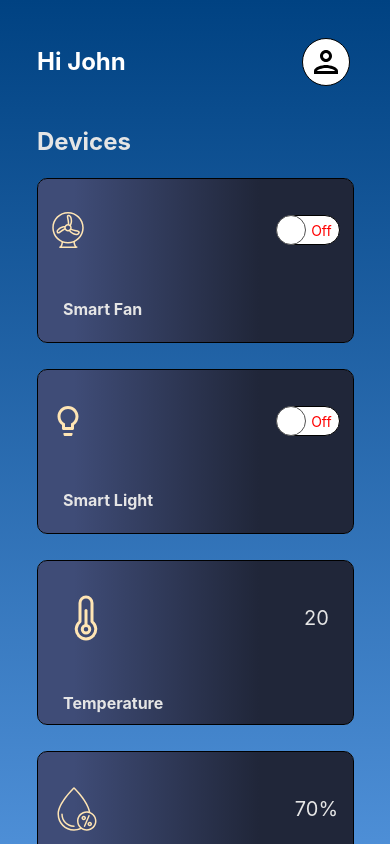
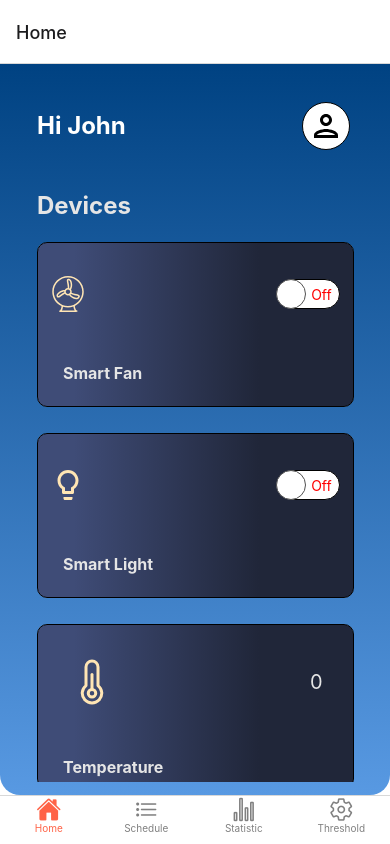
Before and after one commit to Leino2604/smart-house, a React Native app in the folder src/: screen /HomeScreen in a window 390 px wide. Shown: the top 844 px of the page. Built offline with nearby package versions, Linux system fonts and the light colour scheme; no server answers.

Commit message:
Refine menu bar, 4 screen divided: Home, Schedule, Statistic, Threshold

```diff
--- a/src/App.js
+++ b/src/App.js
@@ -1,47 +1,107 @@
-import { StatusBar } from "expo-status-bar";
-import { StyleSheet, Text, View } from "react-native";
-import HomeScreen from "./screens/home";
-import ScheduleScreen from "./screens/schedule";
-import EditScheduleScreen from "./screens/editSchedule";
-import { createStackNavigator } from "@react-navigation/stack";
-import { NavigationContainer } from "@react-navigation/native";
+// import { StatusBar } from "expo-status-bar";
+// import { StyleSheet, Text, View } from "react-native";
+// import HomeScreen from "./screens/home";
+// import ScheduleScreen from "./screens/schedule";
+// import EditScheduleScreen from "./screens/editSchedule";
+// import { createStackNavigator } from "@react-navigation/stack";
+// import { NavigationContainer } from "@react-navigation/native";
 
-import ThresholdModal from "./components/thresholdModal";
-import ThresholdScreen from "./screens/thresholdScreen";
+// import ThresholdModal from "./components/thresholdModal";
+// import ThresholdScreen from "./screens/thresholdScreen";
 
-const Stack = createStackNavigator();
+// const Stack = createStackNavigator();
+
+// export default function App() {
+// 	return (
+// 		<NavigationContainer>
+// 			<Stack.Navigator
+// 				screenOptions={{headerShown: false}}
+// 			>
+// 				<Stack.Screen
+// 					name="HomeScreen"
+// 					component={HomeScreen}
+// 					options={{title: "Home"}}
+// 				/>
+// 				<Stack.Screen
+// 					name="EditScheduleScreen"
+// 					component={EditScheduleScreen}
+// 					options={{title: "Edit schedule"}}
+// 				/>
+// 				<Stack.Screen
+// 					name="ScheduleScreen"
+// 					component={ScheduleScreen}
+// 					options={{title: "Schedule"}}
+// 				/>
+// 			</Stack.Navigator>
+// 		</NavigationContainer>
+// 	);
+// }
+
+// const styles = StyleSheet.create({
+// 	container: {
+// 		flex: 1,
+// 		backgroundColor: "#fff",
+// 		alignItems: "center",
+// 		justifyContent: "center",
+// 	},
+// });
+
+import * as React from 'react';
+import { NavigationContainer } from '@react-navigation/native';
+import { createBottomTabNavigator } from '@react-navigation/bottom-tabs';
+import Ionicons from 'react-native-vector-icons/Ionicons';
+
+// Screens
+import HomeScreen from './screens/home';
+import ScheduleScreen from './screens/schedule';
+import StatisticScreen from './screens/statisticScreen';
+import ThresholdScreen from './screens/thresholdScreen';
+
+//Screen names
+const homeName = "Home";
+const scheduleName = "Schedule";
+const statisticName = "Statistic";
+const ThresholdName = "Threshold";
+
+const Tab = createBottomTabNavigator();
 
 export default function App() {
-	return (
-		<NavigationContainer>
-			<Stack.Navigator
-				screenOptions={{headerShown: false}}
-			>
-				<Stack.Screen
-					name="HomeScreen"
-					component={HomeScreen}
-					options={{title: "Home"}}
-				/>
-				<Stack.Screen
-					name="EditScheduleScreen"
-					component={EditScheduleScreen}
-					options={{title: "Edit schedule"}}
-				/>
-				<Stack.Screen
-					name="ScheduleScreen"
-					component={ScheduleScreen}
-					options={{title: "Schedule"}}
-				/>
-			</Stack.Navigator>
-		</NavigationContainer>
-	);
+  return (
+    <NavigationContainer>
+      <Tab.Navigator
+        initialRouteName={homeName}
+        screenOptions={({ route }) => ({
+          tabBarIcon: ({ focused, color, size }) => {
+            let iconName;
+            let rn = route.name;
+
+            if (rn === homeName) {
+              iconName = focused ? 'home' : 'home-outline';
+            } else if (rn === scheduleName) {
+              iconName = focused ? 'list' : 'list-outline';
+            } else if (rn === statisticName) {
+              iconName = focused ? 'stats-chart' : 'stats-chart-outline';
+            } else if (rn === ThresholdName) {
+				iconName = focused ? 'settings' : 'settings-outline';
+			}
+
+            // You can return any component that you like here!
+            return <Ionicons name={iconName} size={size} color={color} />;
+          },
+        })}
+        tabBarOptions={{
+          activeTintColor: 'tomato',
+          inactiveTintColor: 'grey',
+          labelStyle: { paddingBottom: 10, fontSize: 10 },
+          style: { padding: 10, height: 70}
+        }}>
+
+        <Tab.Screen name={homeName} component={HomeScreen} />
+        <Tab.Screen name={scheduleName} component={ScheduleScreen} />
+        <Tab.Screen name={statisticName} component={StatisticScreen} />
+		<Tab.Screen name={ThresholdName} component={ThresholdScreen} />
+
+      </Tab.Navigator>
+    </NavigationContainer>
+  );
 }
-
-const styles = StyleSheet.create({
-	container: {
-		flex: 1,
-		backgroundColor: "#fff",
-		alignItems: "center",
-		justifyContent: "center",
-	},
-});
--- a/src/global.js
+++ b/src/global.js
@@ -1 +1 @@
-global.AdaFruitIOKey = "aio_Qcho88bGXSX5zL3bA541aDM7a6GC";
+global.AdaFruitIOKey = "aio_HEVX73Fqm5njp9BkYq3ilLQK6otD";
--- a/src/package.json
+++ b/src/package.json
@@ -10,8 +10,10 @@
   },
   "dependencies": {
     "@expo/webpack-config": "^19.0.0",
+    "@react-native-community/datetimepicker": "7.2.0",
     "@react-native-community/slider": "4.4.2",
     "@react-native-community/viewpager": "5.0.11",
+    "@react-navigation/bottom-tabs": "^6.5.11",
     "@react-navigation/native": "^6.1.9",
     "@react-navigation/stack": "^6.3.20",
     "axios": "^1.6.2",
@@ -29,8 +31,7 @@
     "react-native-safe-area-context": "4.6.3",
     "react-native-screens": "~3.22.0",
     "react-native-svg": "^14.0.0",
-    "react-native-web": "~0.19.6",
-    "@react-native-community/datetimepicker": "7.2.0"
+    "react-native-web": "~0.19.6"
   },
   "devDependencies": {
     "@babel/core": "^7.20.0"
--- a/src/screens/home.js
+++ b/src/screens/home.js
@@ -1,15 +1,9 @@
 import React, { useState, useEffect, useCallback } from "react";
 import MenuBar from "../components/menu";
-import {
-	ScrollView,
-	StatusBar,
-	View,
-	StyleSheet,
-	Text,
-} from "react-native";
+import { ScrollView, StatusBar, View, StyleSheet, Text } from "react-native";
 import axios from "axios";
 import { LinearGradient } from "expo-linear-gradient";
-
+import "../global";
 
 import UserIcon from "../components/userIcon";
 import FanIcon from "../components/fanIcon";
@@ -20,23 +14,59 @@ import HumiditymeterIcon from "../components/humiditymeterIcon";
 import * as SplashScreen from "expo-splash-screen";
 import { useFonts } from "expo-font";
 
-const HomeScreen = ({navigation}) => {
+const HomeScreen = ({ navigation }) => {
 	const [user, setUser] = useState(initialUser);
 	const [fanEnabled, setFanEnabled] = useState(false);
 	const [lightEnabled, setLightEnabled] = useState(false);
-	const [temp, setTemp] = useState(20.0);
-	const [humidity, setHumidity] = useState(70.0);
+	const [temp, setTemp] = useState(0.0);
+	const [humidity, setHumidity] = useState(0.0);
+
+	const AdaFruitIOKey = global.AdaFruitIOKey;
+	console.log(AdaFruitIOKey);
+
+	// Function to fetch data from the API
+	const fetchData = async (url, setDataFunction) => {
+		try {
+			const headers = {
+				"X-AIO-Key": AdaFruitIOKey,
+				"Content-Type": "application/json",
+			};
+
+			const response = await axios.get(url, { headers });
+			setDataFunction(response.data.value);
+
+			console.log(response.data.value);
+		} catch (error) {
+			console.error("Error fetching data:", error);
+		}
+	};
+
+	useEffect(() => {
+		// Fetch data initially
+		fetchData("https://io.adafruit.com/api/v2/dadnhk231nhom9/feeds/group-9.fan-speed/data/last", setFanEnabled);
+		fetchData("https://io.adafruit.com/api/v2/dadnhk231nhom9/feeds/group-9.light-switch/data/last", setLightEnabled);
+		fetchData("https://io.adafruit.com/api/v2/dadnhk231nhom9/feeds/group-9.temp/data/last", setTemp);
+		fetchData("https://io.adafruit.com/api/v2/dadnhk231nhom9/feeds/group-9.humid/data/last", setHumidity);
+
+		// Set up interval to fetch data every 3 seconds
+		const interval = setInterval(() => {
+			console.log("----------------------------------");
+			fetchData("https://io.adafruit.com/api/v2/dadnhk231nhom9/feeds/group-9.fan-speed/data/last", setFanEnabled);
+			fetchData("https://io.adafruit.com/api/v2/dadnhk231nhom9/feeds/group-9.light-switch/data/last", setLightEnabled);
+			fetchData("https://io.adafruit.com/api/v2/dadnhk231nhom9/feeds/group-9.temp/data/last", setTemp);
+			fetchData("https://io.adafruit.com/api/v2/dadnhk231nhom9/feeds/group-9.humid/data/last", setHumidity);
+
+			console.log(fanEnabled, lightEnabled, temp, humidity)
+		}, 3000);
+
+		// Clean up interval on component unmount
+		return () => clearInterval(interval);
+	}, []);
 
 	/* Used to load new fonts */
 	const [fontsLoaded, setFontsLoaded] = useFonts({
-		"Karla-Regular": require("../assets/fonts/Karla-Regular.ttf")
+		"Karla-Regular": require("../assets/fonts/Karla-Regular.ttf"),
 	});
-	useEffect(() => {
-		async function loadFonts() {
-			await SplashScreen.preventAutoHideAsync();
-		}
-		loadFonts();
-	}, [])
 
 	if (!fontsLoaded) {
 		return null;
@@ -44,66 +74,13 @@ const HomeScreen = ({navigation}) => {
 		SplashScreen.hideAsync();
 	}
 
-	// // Function to fetch data from the API
-	// const fetchData = async (url, setDataFunction) => {
-	// 	try {
-	// 		const headers = {
-	// 			"X-AIO-Key": "aio_TUVE91jHx4brvdbZ36a9P82TnYTV",
-	// 			"Content-Type": "application/json",
-	// 		};
+	// useEffect(() => {
+	// 	async function loadFonts() {
+	// 		await SplashScreen.preventAutoHideAsync();
+	// 	}
+	// 	loadFonts();
+	// }, [])
 
-	// 		const response = await axios.get(url, { headers });
-	// 		setDataFunction(response.data.value);
-
-	// 		console.log(response.data.value)
-	// 	} catch (error) {
-	// 		console.error("Error fetching data:", error);
-	// 	}
-	// };
-
-	// Effect to fetch data initially and update every 3 seconds
-	// useEffect(() => {
-	// 	// Fetch data initially
-	// 	fetchData(
-	// 		"https://io.adafruit.com/api/v2/dadnhk231nhom9/feeds/group-9.fan-speed/data/last",
-	// 		setFanEnabled,
-	// 	);
-	// 	fetchData(
-	// 		"https://io.adafruit.com/api/v2/dadnhk231nhom9/feeds/group-9.light-switch/data/last",
-	// 		setLightEnabled,
-	// 	);
-	// 	fetchData(
-	// 		"https://io.adafruit.com/api/v2/dadnhk231nhom9/feeds/group-9.temp/data/last",
-	// 		setTemp,
-	// 	);
-	// 	fetchData(
-	// 		"https://io.adafruit.com/api/v2/dadnhk231nhom9/feeds/group-9.humid/data/last",
-	// 		setHumidity,
-	// 	);
-
-	// 	// Set up interval to fetch data every 3 seconds
-	// 	const interval = setInterval(() => {
-	// 		fetchData(
-	// 			"https://io.adafruit.com/api/v2/dadnhk231nhom9/feeds/group-9.fan-speed/data/last",
-	// 			setFanEnabled,
-	// 		);
-	// 		fetchData(
-	// 			"https://io.adafruit.com/api/v2/dadnhk231nhom9/feeds/group-9.light-switch/data/last",
-	// 			setLightEnabled,
-	// 		);
-	// 		fetchData(
-	// 			"https://io.adafruit.com/api/v2/dadnhk231nhom9/feeds/group-9.temp/data/last",
-	// 			setTemp,
-	// 		);
-	// 		fetchData(
-	// 			"https://io.adafruit.com/api/v2/dadnhk231nhom9/feeds/group-9.humid/data/last",
-	// 			setHumidity,
-	// 		);
-	// 	}, 3000);
-
-	// 	// Clean up interval on component unmount
-	// 	return () => clearInterval(interval);
-	// }, []); // Empty dependency array means this effect runs once after the initial render
 
 	function handleFanEnabledToggleSwitch() {
 		setFanEnabled((currState) => !currState);
@@ -114,25 +91,16 @@ const HomeScreen = ({navigation}) => {
 	}
 
 	function navigateToScreen(screenName) {
-		console.log(screenName)
-		navigation.navigate(screenName, {})
+		console.log(screenName);
+		navigation.navigate(screenName, {});
 	}
 
 	return (
-		<View
-			style={homeScreenStyle.container}
-		>
-			<LinearGradient
-				style={homeScreenStyle.main}
-				colors={["#004282", "#5899e2"]}
-			>
-				<StatusBar
-					barStyle={"light-content"}
-				/>
+		<View style={homeScreenStyle.container}>
+			<LinearGradient style={homeScreenStyle.main} colors={["#004282", "#5899e2"]}>
+				<StatusBar barStyle={"light-content"} />
 				<View style={userInfoStyle.container}>
-					<Text style={userInfoStyle.greetingMsg}>
-						Hi {user.name}
-					</Text>
+					<Text style={userInfoStyle.greetingMsg}>Hi {user.name}</Text>
 					<View style={userInfoStyle.icon}>
 						<UserIcon />
 					</View>
@@ -145,8 +113,8 @@ const HomeScreen = ({navigation}) => {
 								style={fanStyle.container}
 								colors={["rgb(63, 76, 119)", "rgb(32, 38, 57)"]}
 								locations={[0.114, 0.702]}
-								start={{x: 0, y: 0}}
-								end={{x: 1, y: 0}}
+								start={{ x: 0, y: 0 }}
+								end={{ x: 1, y: 0 }}
 							>
 								<View style={fanStyle.content}>
 									<FanIcon />
@@ -169,43 +137,33 @@ const HomeScreen = ({navigation}) => {
 								style={lightStyle.container}
 								colors={["rgb(63, 76, 119)", "rgb(32, 38, 57)"]}
 								locations={[0.114, 0.702]}
-								start={{x: 0, y: 0}}
-								end={{x: 1, y: 0}}
+								start={{ x: 0, y: 0 }}
+								end={{ x: 1, y: 0 }}
 							>
 								<View style={lightStyle.content}>
 									<LightBulbIcon />
 									<ToggleSwitch
 										value={lightEnabled}
-										onValueChange={
-											handleLightEnabledToggleSwitch
-										}
+										onValueChange={handleLightEnabledToggleSwitch}
 										activeText={"On"}
 										inactiveText={"Off"}
-										activeTextStyle={
-											lightEnabledToggleSwitchStyle.activeText
-										}
-										inactiveTextStyle={
-											fanEnabledToggleSwitchStyle.inactiveText
-										}
+										activeTextStyle={lightEnabledToggleSwitchStyle.activeText}
+										inactiveTextStyle={fanEnabledToggleSwitchStyle.inactiveText}
 										backgroundInactive={"#FFFFFF"}
 										backgroundActive={"#90EE90"}
-										containerStyle={
-											lightEnabledToggleSwitchStyle.container
-										}
+										containerStyle={lightEnabledToggleSwitchStyle.container}
 										circleInActiveColor={"#FFFFFF"}
 									/>
 								</View>
-								<Text style={lightStyle.title}>
-									Smart Light
-								</Text>
+								<Text style={lightStyle.title}>Smart Light</Text>
 							</LinearGradient>
 
 							<LinearGradient
 								style={thermometerStyle.container}
 								colors={["rgb(63, 76, 119)", "rgb(32, 38, 57)"]}
 								locations={[0.114, 0.702]}
-								start={{x: 0, y: 0}}
-								end={{x: 1, y: 0}}
+								start={{ x: 0, y: 0 }}
+								end={{ x: 1, y: 0 }}
 							>
 								<View style={thermometerStyle.content}>
 									<ThermometerIcon />
@@ -218,8 +176,8 @@ const HomeScreen = ({navigation}) => {
 								style={humiditymeterStyle.container}
 								colors={["rgb(63, 76, 119)", "rgb(32, 38, 57)"]}
 								locations={[0.114, 0.702]}
-								start={{x: 0, y: 0}}
-								end={{x: 1, y: 0}}
+								start={{ x: 0, y: 0 }}
+								end={{ x: 1, y: 0 }}
 							>
 								<View style={humiditymeterStyle.content}>
 									<HumiditymeterIcon />
@@ -231,7 +189,7 @@ const HomeScreen = ({navigation}) => {
 					</ScrollView>
 				</View>
 			</LinearGradient>
-			<MenuBar onPressIcon={navigateToScreen} />
+			{/* <MenuBar onPressIcon={navigateToScreen} /> */}
 		</View>
 	);
 };
@@ -241,16 +199,16 @@ const homeScreenStyle = StyleSheet.create({
 		backgroundColor: "#FFFFFF",
 		width: "100%",
 		height: "100%",
-		fontFamily: "Karla-Regular"
+		fontFamily: "Karla-Regular",
 	},
 	main: {
 		display: "flex",
 		flexDirection: "column",
 		width: "100%",
-		height: "93%",
+		height: "100%",
 		borderBottomLeftRadius: 20,
 		borderBottomRightRadius: 20,
-        paddingBottom: 75,  // Add padding at the bottom
+		paddingBottom: 75, // Add padding at the bottom
 	},
 });
 
@@ -285,8 +243,8 @@ const equipmentInfoStyle = StyleSheet.create({
 	container: {
 		marginTop: "10.62%",
 		marginLeft: "9.49%",
-        flexDirection: 'row',
-		height: "90%"
+		flexDirection: "row",
+		height: "90%",
 	},
 	scrollView: {
 		flex: 1,
@@ -402,7 +360,7 @@ const humiditymeterStyle = StyleSheet.create({
 		fontWeight: "bold",
 		marginLeft: 25,
 	},
-})
+});
 
 const fanEnabledToggleSwitchStyle = StyleSheet.create({
 	container: {
@@ -432,7 +390,7 @@ const value = StyleSheet.create({
 	tempValue: {
 		// marginLeft: 'auto',  // Đẩy sang bên phải
 		color: "#E5E5E5",
-        fontSize: 20,  // Tăng kích thước font
+		fontSize: 20, // Tăng kích thước font
 	},
 	humidityValue: {
 		// borderWidth: 1,
@@ -440,7 +398,7 @@ const value = StyleSheet.create({
 		color: "#E5E5E5",
 		fontSize: 20,
 	},
-})
+});
 
 const initialUser = {
 	name: "John",
--- a/src/screens/schedule.js
+++ b/src/screens/schedule.js
@@ -158,7 +158,7 @@ const ScheduleScreen = ({navigation}) => {
 					})}
 				</ScrollView>
 			</LinearGradient>
-			<MenuBar onPressIcon={navigateToScreen} />
+			{/* <MenuBar onPressIcon={navigateToScreen} /> */}
 		</View>
 	);
 };
@@ -175,7 +175,7 @@ const scheduleScreenStyle = StyleSheet.create({
 		display: "flex",
 		flexDirection: "column",
 		width: "100%",
-		height: "93%",
+		height: "100%",
 		borderBottomLeftRadius: 20,
 		borderBottomRightRadius: 20,
 	},
--- /dev/null
+++ b/src/screens/statisticScreen.js
@@ -0,0 +1,12 @@
+import * as React from 'react';
+import { View, Text } from 'react-native';
+
+export default function StatisticScreen({ navigation }) {
+    return (
+        <View style={{ flex: 1, alignItems: 'center', justifyContent: 'center' }}>
+            <Text
+                onPress={() => navigation.navigate('Home')}
+                style={{ fontSize: 26, fontWeight: 'bold' }}>Statistic Screen</Text>
+        </View>
+    );
+}
--- a/src/screens/thresholdScreen.js
+++ b/src/screens/thresholdScreen.js
@@ -7,143 +7,154 @@ import axios from "axios";
 const BACKEND_API = "https://smart-house-api.onrender.com";
 
 
-const ThresholdCard = () => {};
+export default function ThresholdScreen({ navigation }) {
+    return (
+        <View style={{ flex: 1, alignItems: 'center', justifyContent: 'center' }}>
+            <Text
+                onPress={() => navigation.navigate('Home')}
+                style={{ fontSize: 26, fontWeight: 'bold' }}>Threshold Screen</Text>
+        </View>
+    );
+}
 
-const ThresholdScreen = () => {
-	const [data, setData] = useState([]);
 
-	// Function to fetch data from the API
-	const fetchThresholdData = async () => {
-		try {
-			const response = await axios.get(`${BACKEND_API}/thresholds`);
-			const thresholds = response.data;
-			setData(thresholds);
-			console.log(data);
-		} catch (error) {
-			if (error.response) {
-				console.error("Server responded with an error:", error.response.status, error.response.data);
-			} else if (error.request) {
-				console.error("No response received from the server");
-			} else {
-				console.error("Error setting up the request:", error.message);
-			}
-		}
-	};
+// const ThresholdCard = () => {};
 
-	useEffect(() => {
-		const fetchData = async () => {
-			fetchThresholdData();
-		};
+// const ThresholdScreen = () => {
+// 	const [data, setData] = useState([]);
 
-		fetchData(); // Initial fetch
+// 	// Function to fetch data from the API
+// 	const fetchThresholdData = async () => {
+// 		try {
+// 			const response = await axios.get(`${BACKEND_API}/thresholds`);
+// 			const thresholds = response.data;
+// 			setData(thresholds);
+// 			console.log(data);
+// 		} catch (error) {
+// 			if (error.response) {
+// 				console.error("Server responded with an error:", error.response.status, error.response.data);
+// 			} else if (error.request) {
+// 				console.error("No response received from the server");
+// 			} else {
+// 				console.error("Error setting up the request:", error.message);
+// 			}
+// 		}
+// 	};
 
-		const interval = setInterval(fetchData, 3000);
+// 	useEffect(() => {
+// 		const fetchData = async () => {
+// 			fetchThresholdData();
+// 		};
 
-		// Clean up interval on component unmount
-		return () => clearInterval(interval);
-	}, []);
+// 		fetchData(); // Initial fetch
 
-	return (
-		<View style={style.main}>
-			<View style={style.head}>
-				<Text style={style.head.title}>Thresholds</Text>
-				<Pressable style={style.head.addButtonContainer}>
-					<Text style={style.head.addButtonContainer.buttonLabel}>Add</Text>
-				</Pressable>
-			</View>
-			<ScrollView>
-				{data &&
-					data.map((item) => {
-						console.log(item);
-						if (data[0] == undefined || data == undefined) return <Text>No threshold set</Text>;
-						else {
-							//
-						}
-					})}
-			</ScrollView>
-			<View>
-				<Text>SIUUU</Text>
-			</View>
-		</View>
-	);
-};
+// 		const interval = setInterval(fetchData, 3000);
 
-const style = StyleSheet.create({
-	// container: {
-	// 	backgroundColor: "#246EE9",
-	// 	width: "100%",
-	// 	height: "100%",
-	// 	gap: 39,
-	// },
-	main: {
-		display: "flex",
-		flexDirection: "column",
-		width: "100%",
-		height: "89.22%",
-		backgroundColor: "#246EE9",
-		borderBottomLeftRadius: 20,
-		borderBottomRightRadius: 20,
-		paddingBottom: 75, // Add padding at the bottom
-	},
-	head: {
-		display: "flex",
-		flexDirection: "row",
-		title: {
-			flex: 2 / 3,
-			margin: 15,
-			fontSize: 25,
-			color: "#fff",
-		},
-		addButtonContainer: {
-			flex: 1 / 3,
-			width: 30,
-			height: 30,
-			margin: 15,
-			fontSize: 20,
-			alignItems: "center",
-			justifyContent: "center",
-			padding: 3,
-			button: {
-				borderRadius: 10,
-				width: "100%",
-				height: "100%",
-				alignItems: "center",
-				justifyContent: "center",
-				flexDirection: "row",
-			},
-			buttonIcon: {
-				paddingRight: 8,
-			},
-			buttonLabel: {
-				color: "#fff",
-				fontSize: 16,
-			},
-		},
-	},
+// 		// Clean up interval on component unmount
+// 		return () => clearInterval(interval);
+// 	}, []);
 
-	// buttonContainer: {
-	// 	width: 320,
-	// 	height: 68,
-	// 	marginHorizontal: 20,
-	// 	alignItems: "center",
-	// 	justifyContent: "center",
-	// 	padding: 3,
-	// },
-	// button: {
-	// 	borderRadius: 10,
-	// 	width: "100%",
-	// 	height: "100%",
-	// 	alignItems: "center",
-	// 	justifyContent: "center",
-	// 	flexDirection: "row",
-	// },
-	// buttonIcon: {
-	// 	paddingRight: 8,
-	// },
-	// buttonLabel: {
-	// 	color: "#fff",
-	// 	fontSize: 16,
-	// },
-});
+// 	return (
+// 		<View style={style.main}>
+// 			<View style={style.head}>
+// 				<Text style={style.head.title}>Thresholds</Text>
+// 				<Pressable style={style.head.addButtonContainer}>
+// 					<Text style={style.head.addButtonContainer.buttonLabel}>Add</Text>
+// 				</Pressable>
+// 			</View>
+// 			<ScrollView>
+// 				{data &&
+// 					data.map((item) => {
+// 						console.log(item);
+// 						if (data[0] == undefined || data == undefined) return <Text>No threshold set</Text>;
+// 						else {
+// 							//
+// 						}
+// 					})}
+// 			</ScrollView>
+// 			<View>
+// 				<Text>SIUUU</Text>
+// 			</View>
+// 		</View>
+// 	);
+// };
 
-export default ThresholdScreen;
+// const style = StyleSheet.create({
+// 	// container: {
+// 	// 	backgroundColor: "#246EE9",
+// 	// 	width: "100%",
+// 	// 	height: "100%",
+// 	// 	gap: 39,
+// 	// },
+// 	main: {
+// 		display: "flex",
+// 		flexDirection: "column",
+// 		width: "100%",
+// 		height: "89.22%",
+// 		backgroundColor: "#246EE9",
+// 		borderBottomLeftRadius: 20,
+// 		borderBottomRightRadius: 20,
+// 		paddingBottom: 75, // Add padding at the bottom
+// 	},
+// 	head: {
+// 		display: "flex",
+// 		flexDirection: "row",
+// 		title: {
+// 			flex: 2 / 3,
+// 			margin: 15,
+// 			fontSize: 25,
+// 			color: "#fff",
+// 		},
+// 		addButtonContainer: {
+// 			flex: 1 / 3,
+// 			width: 30,
+// 			height: 30,
+// 			margin: 15,
+// 			fontSize: 20,
+// 			alignItems: "center",
+// 			justifyContent: "center",
+// 			padding: 3,
+// 			button: {
+// 				borderRadius: 10,
+// 				width: "100%",
+// 				height: "100%",
+// 				alignItems: "center",
+// 				justifyContent: "center",
+// 				flexDirection: "row",
+// 			},
+// 			buttonIcon: {
+// 				paddingRight: 8,
+// 			},
+// 			buttonLabel: {
+// 				color: "#fff",
+// 				fontSize: 16,
+// 			},
+// 		},
+// 	},
+
+// 	// buttonContainer: {
+// 	// 	width: 320,
+// 	// 	height: 68,
+// 	// 	marginHorizontal: 20,
+// 	// 	alignItems: "center",
+// 	// 	justifyContent: "center",
+// 	// 	padding: 3,
+// 	// },
+// 	// button: {
+// 	// 	borderRadius: 10,
+// 	// 	width: "100%",
+// 	// 	height: "100%",
+// 	// 	alignItems: "center",
+// 	// 	justifyContent: "center",
+// 	// 	flexDirection: "row",
+// 	// },
+// 	// buttonIcon: {
+// 	// 	paddingRight: 8,
+// 	// },
+// 	// buttonLabel: {
+// 	// 	color: "#fff",
+// 	// 	fontSize: 16,
+// 	// },
+// });
+
+// export default ThresholdScreen;
```
Also changed, not shown: src/screens/editSchedule.js (+5 -3 lines), 1 other file (tests, documents, lock files or other folders). Lines whose indentation alone changed are shown as unchanged.
